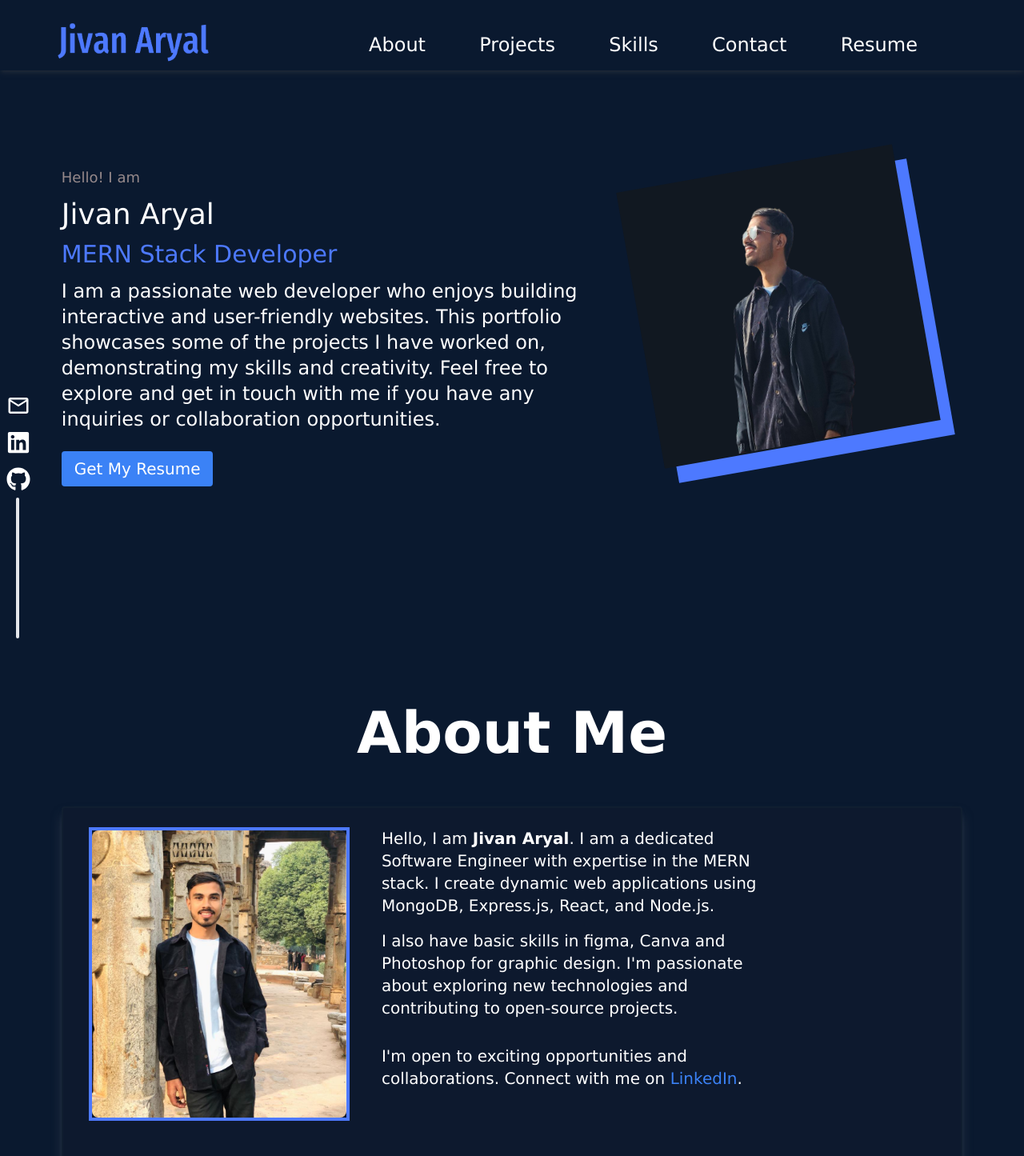
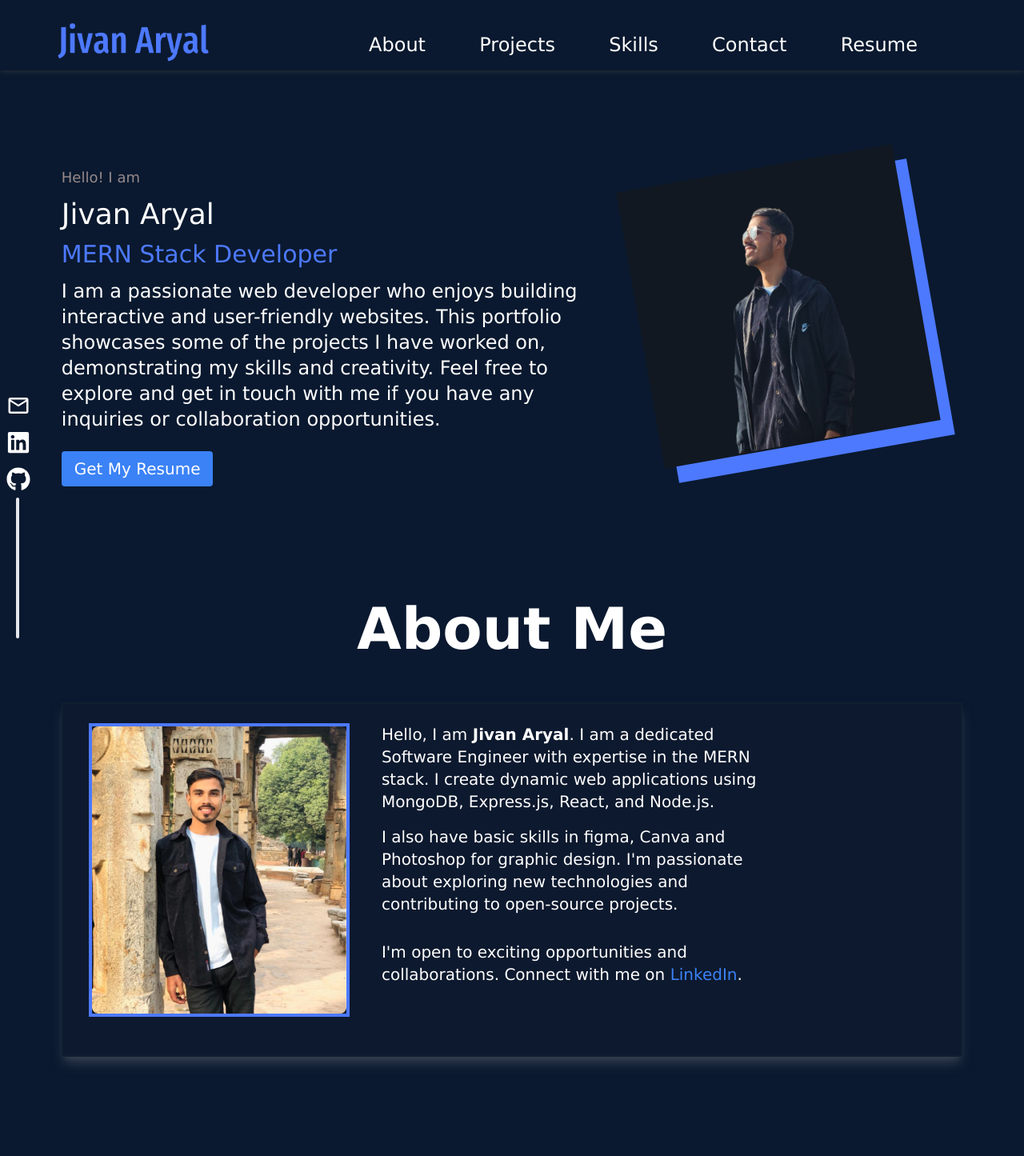
Before and after one commit to jivanaryal/profile, a React (Vite) app: page / in a window 1280 px wide. Shown: the top 1445 px of the page at 80% size. Built offline with nearby package versions, Linux system fonts and the light colour scheme.

Commit message:
removes min-h-screen

```diff
--- a/src/components/Pages/About.jsx
+++ b/src/components/Pages/About.jsx
@@ -24,7 +24,7 @@ const About = () => {
 
   return (
     <motion.section
-      className="min-h-screen  text-white md:pt-8  pt-20   mx-auto"
+      className=" my-10  text-white md:pt-8  pt-20   mx-auto"
       initial="hidden"
       animate={sectionInView ? "visible" : "hidden"}
       variants={containerVariants}
@@ -53,8 +53,8 @@ const About = () => {
           variants={itemVariants}
         >
           <p className="justify-start lg:text-xl text-[1.1rem] mb-0">
-            Hello, I am <span className="font-semibold">Jivan Aryal</span>. I am a
-            dedicated Software Engineer with expertise in the MERN stack. I
+            Hello, I am <span className="font-semibold">Jivan Aryal</span>. I am
+            a dedicated Software Engineer with expertise in the MERN stack. I
             create dynamic web applications using MongoDB, Express.js, React,
             and Node.js.
           </p>
--- a/src/components/Pages/ProfileIntro.jsx
+++ b/src/components/Pages/ProfileIntro.jsx
@@ -20,7 +20,7 @@ const ProfileIntro = () => {
 
   return (
     <motion.div
-      className="md:grid  md:grid-cols-12 lg:mt-32 md:mt-28  mt-20 min-h-[90vh] md:pt-20 pt-10 md:text-[1.5rem] text-[1rem] md:gap-4 gap-10"
+      className="md:grid  md:grid-cols-12 lg:mt-32 md:mt-28  my-20 max-h-screen md:pt-20 pt-10 md:text-[1.5rem] text-[1rem] md:gap-4 gap-10"
       variants={containerVariants}
       initial="hidden"
       animate="visible"
--- a/src/components/Pages/Skills.jsx
+++ b/src/components/Pages/Skills.jsx
@@ -50,7 +50,7 @@ const Skills = () => {
   });
 
   return (
-    <div className="min-h-screen  md:pt-32 pt-28" id="skills">
+    <div className=" my-20  md:pt-32 pt-28" id="skills">
       <div>
         <h1 className="lg:text-7xl text-4xl font-bold text-center">Skills</h1>
         <div className="flex flex-col flex-nowrap gap-10 pt-10">
--- a/src/components/Pages/WantTo.jsx
+++ b/src/components/Pages/WantTo.jsx
@@ -73,7 +73,7 @@ const WantTo = () => {
   });
 
   return (
-    <div className="min-h-screen md:pt-20 pt-10 " id="contact">
+    <div className=" my-20 md:pt-20 pt-10 " id="contact">
       <div>
         <h1 className="lg:text-7xl text-4xl font-bold text-center">Wants To</h1>
 
--- a/src/components/navigation/Navbar.jsx
+++ b/src/components/navigation/Navbar.jsx
@@ -28,7 +28,7 @@ const Navbar = ({ show, sidebar, setSideBar }) => {
     },
     {
       name: "resume",
-      url: "#resume",
+      url: null,
       value: null, // No scroll value for resume
     },
   ];
--- a/src/components/navigation/Sidebar.jsx
+++ b/src/components/navigation/Sidebar.jsx
@@ -42,7 +42,7 @@ const Sidebar = ({ sidebar, setSideBar }) => {
 
   const CursorPointer = (value, name) => {
     if (name === "resume") {
-      window.open("/resume.pdf", "_blank");
+      // window.open("/resume.pdf", "_blank");
     } else {
       setTimeout(() => {
         window.scrollTo({ behavior: "smooth", top: value });
```
